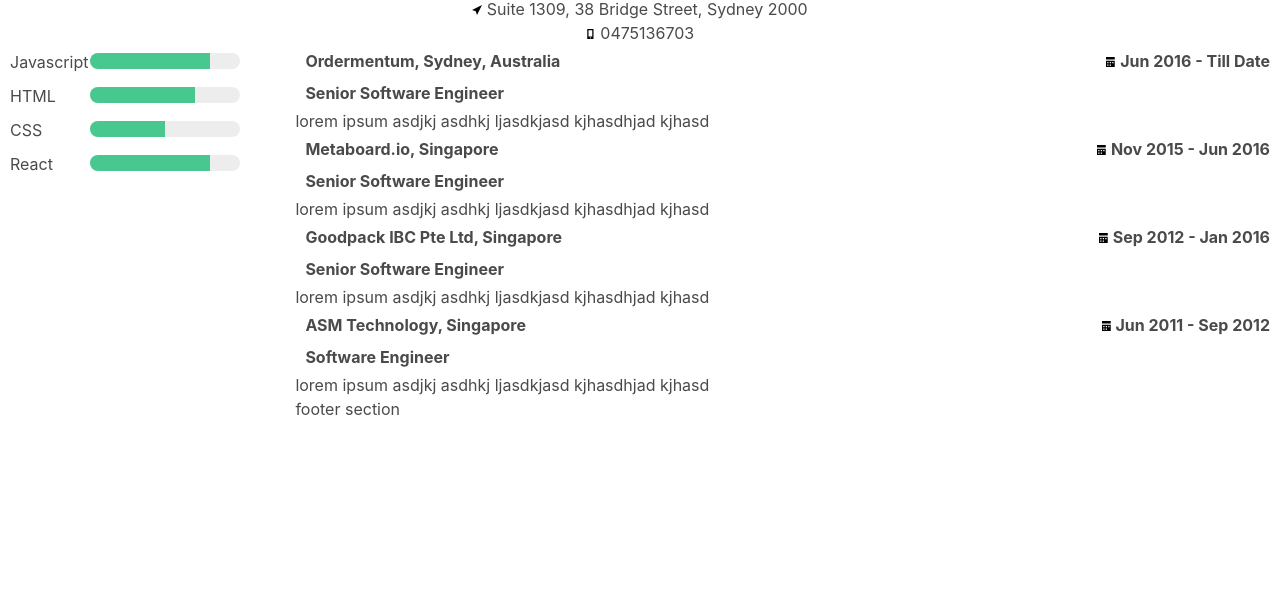
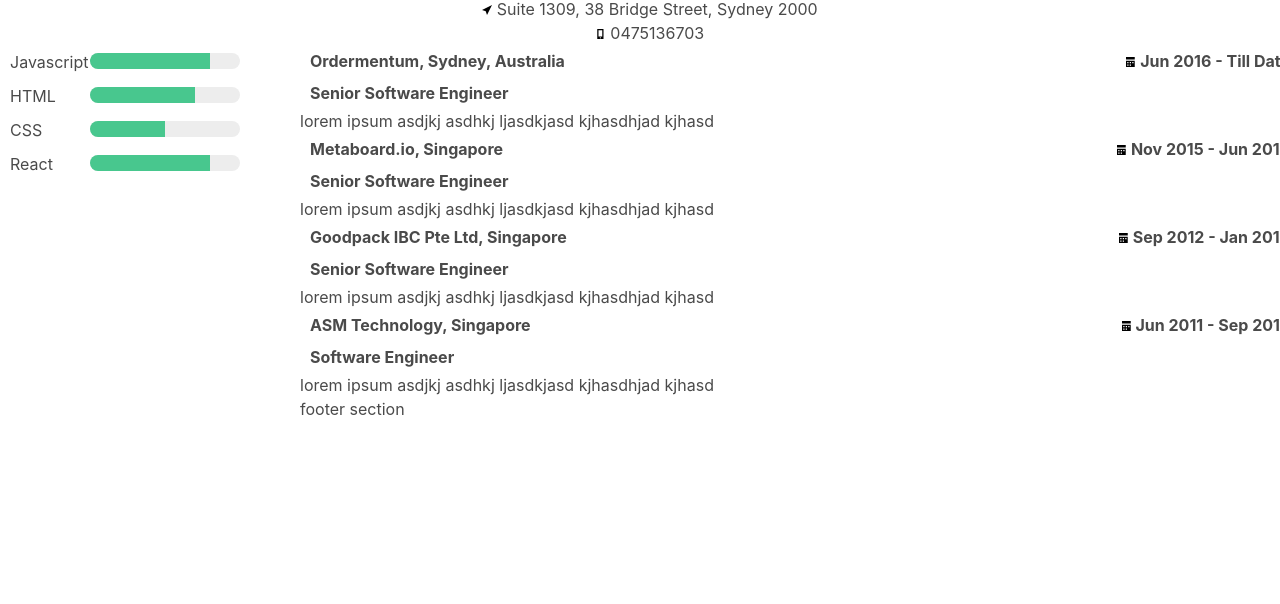
Before and after one commit to anupvarghese/profile, a plain HTML site: page index.html in a window 1280 px wide. Shown: the part 196-800 px from the top of the page. Drawn offline with nearby package versions, Linux system fonts and the light colour scheme.

Commit message:
flex basis to width

```diff
--- a/main.css
+++ b/main.css
@@ -52,7 +52,7 @@
 }
 
 .re-skill-sidebar {
-  flex-basis: 30%;
+  width: 300px;
   order: 1;
   // border: 1px solid lawngreen;
   display: flex;
@@ -75,7 +75,7 @@
 
 .re-exp-section {
   display: flex;
-  flex-basis: 100%;
+  width: 1000px;
   flex-direction: column;
   order: 2;
   // border: 1px solid blue;
```
